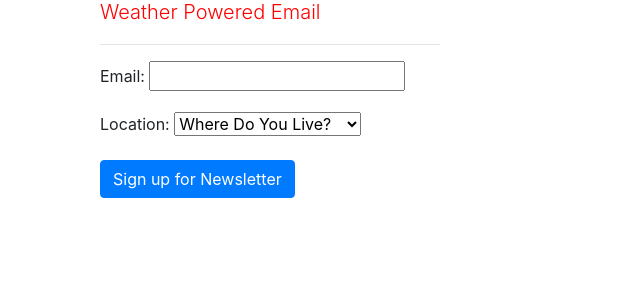
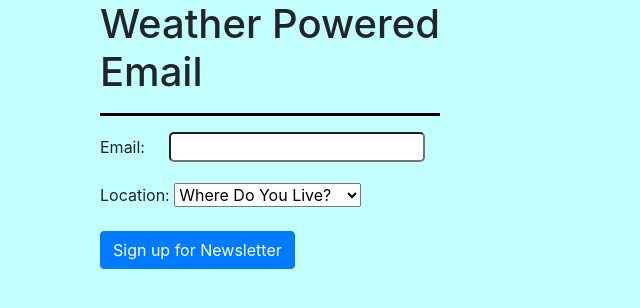
Before and after one commit to avs8/yourweather, a Django app: page /weatherdaily/ in a window 1280 px wide. Shown: the top 308 px of the page, without its empty margins (0-640 px from the left). Run offline with Django 3.2, Linux system fonts and the light colour scheme; some libraries are stand-ins or nearby versions.

Commit message:
css updated

```diff
--- a/static/weatherdaily/css/style.css
+++ b/static/weatherdaily/css/style.css
@@ -1,7 +1,17 @@
+body {
+  background-color: hsla(178, 100%, 50%, 0.24);
+}
+
 h1 {
-    margin: 0 0 20px;
-    font-weight: 300;
-    font-size: 20px;
-    color: red;
+  margin-bottom: 5%;
 
-    }
+}
+
+#id_email {
+  margin-left: 20px;
+  border-radius: 5px;
+}
+
+hr {
+  border-top: 3px solid black;
+}
```
